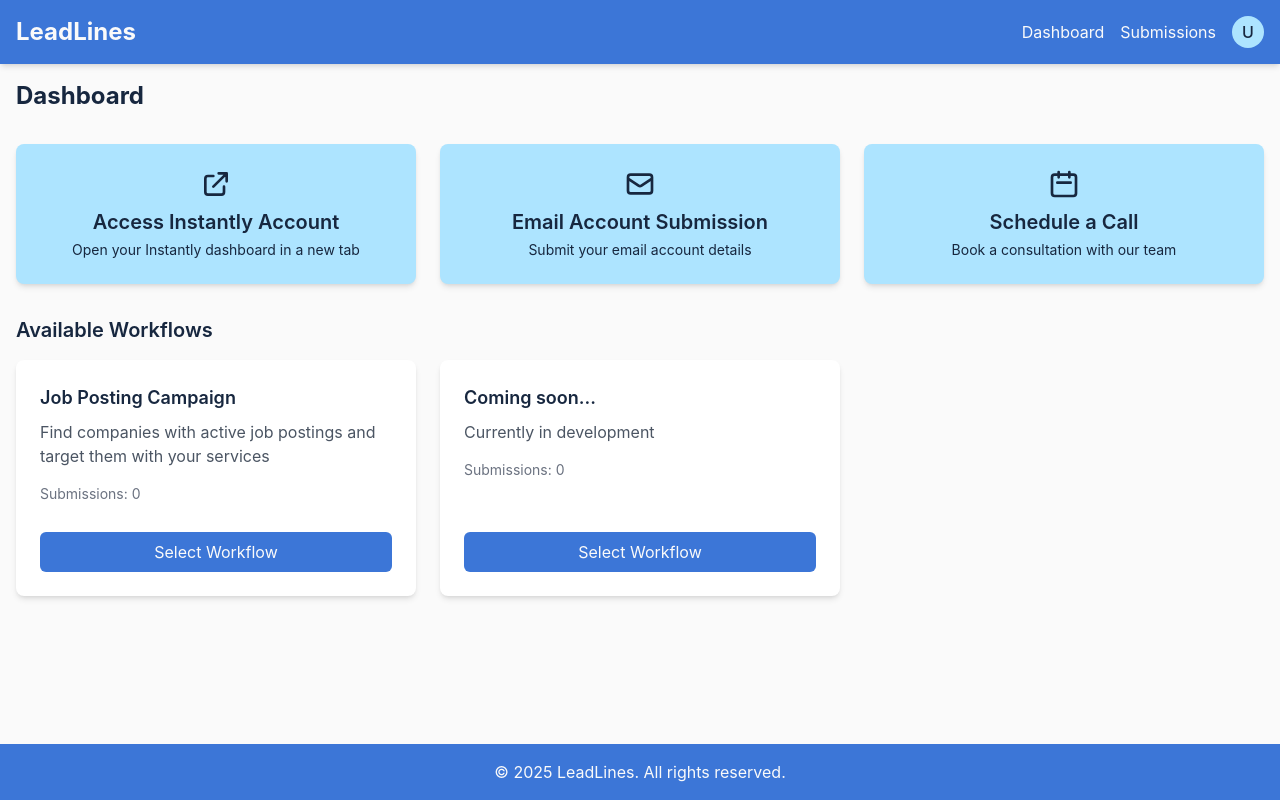
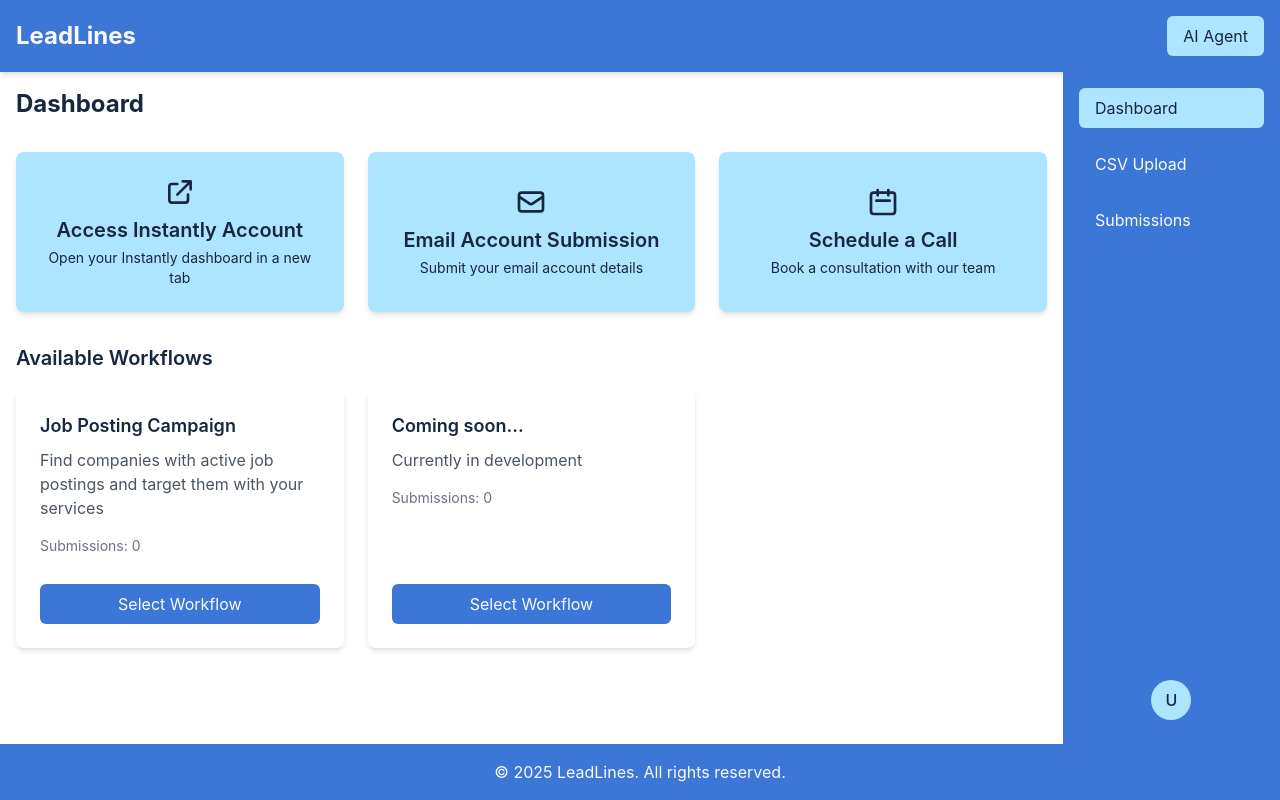
Before and after one commit to Bluecraft-AI/LeadLines-Mark-1, a React (Vite) app: page /dashboard in a window 1280 px wide. Built offline with nearby package versions, Linux system fonts and the light colour scheme; no server answers; the database is empty; sample sign-in values are in the browser's storage.

Commit message:
Swap positions of LeadLines and AI Agent buttons in top panel

```diff
--- a/src/components/common/MainLayout.jsx
+++ b/src/components/common/MainLayout.jsx
@@ -1,19 +1,28 @@
 import React, { useState, useRef, useEffect } from 'react';
-import { Link, useLocation } from 'react-router-dom';
+import { Link, useLocation, useNavigate } from 'react-router-dom';
 import { useAuth } from '../../contexts/AuthContext';
 
 const MainLayout = ({ children }) => {
   const location = useLocation();
+  const navigate = useNavigate();
   const { currentUser, logout } = useAuth();
   const [dropdownOpen, setDropdownOpen] = useState(false);
   const dropdownRef = useRef(null);
 
-  // Check if we're on the home page or register page
+  // Check if we're on the home page, login page, or register page
   const isHomePage = location.pathname === '/';
+  const isLoginPage = location.pathname === '/login';
   const isRegisterPage = location.pathname === '/register';
 
-  // Only show navigation links if user is logged in
-  const showNavLinks = currentUser;
+  // Only show navigation if user is logged in
+  const showNav = currentUser;
+
+  // Redirect logged-in users from login/register pages to dashboard
+  useEffect(() => {
+    if (currentUser && (isLoginPage || isRegisterPage)) {
+      navigate('/dashboard');
+    }
+  }, [currentUser, isLoginPage, isRegisterPage, navigate]);
 
   // Get user's first initial for the profile circle
   const getUserInitial = () => {
@@ -52,32 +61,98 @@ const MainLayout = ({ children }) => {
   }, []);
 
   return (
-    <div className="min-h-screen flex flex-col bg-primary">
+    <div className="min-h-screen flex flex-col">
+      {/* Top Panel */}
       <header className="bg-secondary text-text-light p-4 shadow-md">
         <div className="container mx-auto flex justify-between items-center">
+          {showNav && (
+            <>
+              {/* LeadLines button on the left */}
+              <Link
+                to="/dashboard"
+                className="text-2xl font-bold hover:text-accent transition-colors"
+              >
+                LeadLines
+              </Link>
+
+              {/* AI Agent button on the right */}
+              <Link
+                to="/agent"
+                className="bg-accent text-text-dark px-4 py-2 rounded-md hover:bg-accent-dark transition-colors"
+              >
+                AI Agent
+              </Link>
+            </>
+          )}
+
+          {!showNav && (
+            <>
               <h1 className="text-2xl font-bold">LeadLines</h1>
-          {showNavLinks && (
-            <nav>
-              <ul className="flex space-x-4 items-center">
-                <li><Link to="/dashboard" className="hover:text-accent transition-colors">Dashboard</Link></li>
-                <li><Link to="/submissions" className="hover:text-accent transition-colors">Submissions</Link></li>
-                <li className="relative" ref={dropdownRef}>
+              <div></div> {/* Empty div for spacing when not logged in */}
+            </>
+          )}
+        </div>
+      </header>
+
+      <div className="flex-grow flex">
+        {/* Main Content */}
+        <main className="flex-grow container mx-auto p-4">
+          {children}
+        </main>
+
+        {/* Right Sidebar */}
+        {showNav && (
+          <aside className="w-64 bg-secondary text-text-light p-4 flex flex-col">
+            {/* Top Navigation Links */}
+            <nav className="mb-auto">
+              <ul className="space-y-4">
+                <li>
+                  <Link
+                    to="/dashboard"
+                    className={`block py-2 px-4 rounded-md ${location.pathname === '/dashboard' ? 'bg-accent text-text-dark' : 'hover:bg-secondary-dark'} transition-colors`}
+                  >
+                    Dashboard
+                  </Link>
+                </li>
+                <li>
+                  <Link
+                    to="/upload"
+                    className={`block py-2 px-4 rounded-md ${location.pathname === '/upload' ? 'bg-accent text-text-dark' : 'hover:bg-secondary-dark'} transition-colors`}
+                  >
+                    CSV Upload
+                  </Link>
+                </li>
+                <li>
+                  <Link
+                    to="/submissions"
+                    className={`block py-2 px-4 rounded-md ${location.pathname === '/submissions' ? 'bg-accent text-text-dark' : 'hover:bg-secondary-dark'} transition-colors`}
+                  >
+                    Submissions
+                  </Link>
+                </li>
+              </ul>
+            </nav>
+
+            {/* Profile at the bottom */}
+            <div className="mt-auto relative" ref={dropdownRef}>
               <button
                 onClick={() => setDropdownOpen(!dropdownOpen)}
-                    className="w-8 h-8 rounded-full bg-accent text-text-dark flex items-center justify-center font-medium hover:bg-accent-dark transition-colors"
+                className="w-full flex items-center justify-center p-2 hover:bg-secondary-dark rounded-md transition-colors"
                 aria-label="Profile menu"
               >
+                <div className="w-10 h-10 rounded-full bg-accent text-text-dark flex items-center justify-center font-medium">
                   {getUserInitial()}
+                </div>
               </button>
 
               {dropdownOpen && (
-                    <div className="absolute right-0 mt-2 w-48 bg-white rounded-md shadow-lg py-1 z-10">
+                <div className="absolute bottom-full right-0 mb-2 w-48 bg-white rounded-md shadow-lg py-1 z-10">
                   <Link
                     to="/profile"
                     className="block px-4 py-2 text-text-dark hover:bg-gray-100"
                     onClick={() => setDropdownOpen(false)}
                   >
-                        Settings
+                    Profile
                   </Link>
                   <button
                     onClick={handleLogout}
@@ -87,15 +162,11 @@ const MainLayout = ({ children }) => {
                   </button>
                 </div>
               )}
-                </li>
-              </ul>
-            </nav>
+            </div>
+          </aside>
         )}
       </div>
-      </header>
-      <main className="flex-grow container mx-auto p-4">
-        {children}
-      </main>
+
       <footer className="bg-secondary text-text-light p-4 mt-auto">
         <div className="container mx-auto text-center">
           <p>© {new Date().getFullYear()} LeadLines. All rights reserved.</p>
```
Lines whose indentation alone changed are shown as unchanged.
